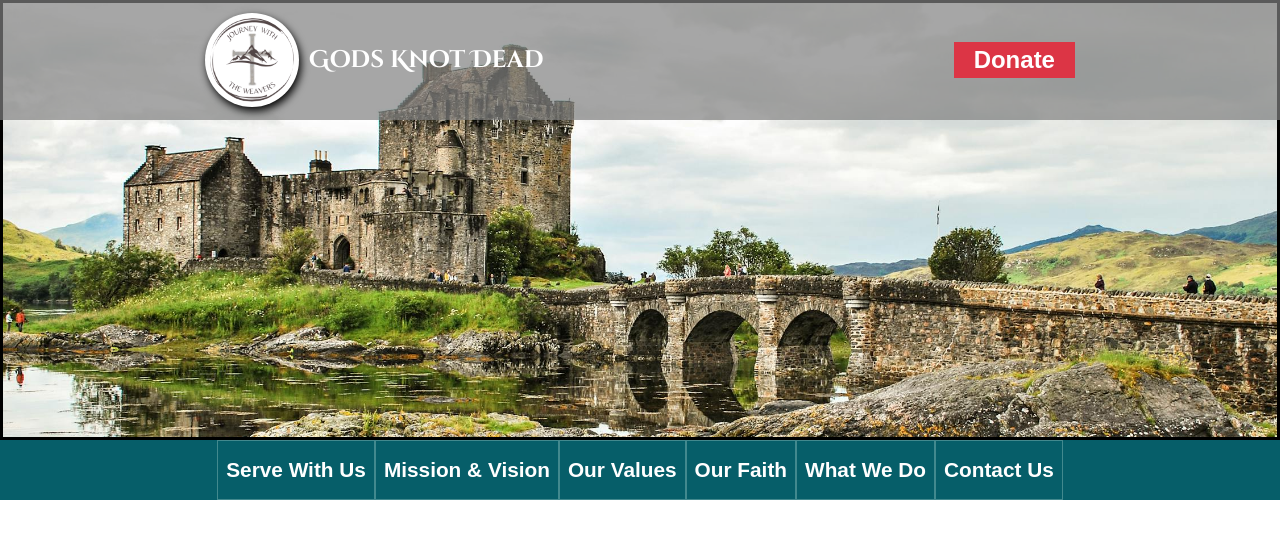
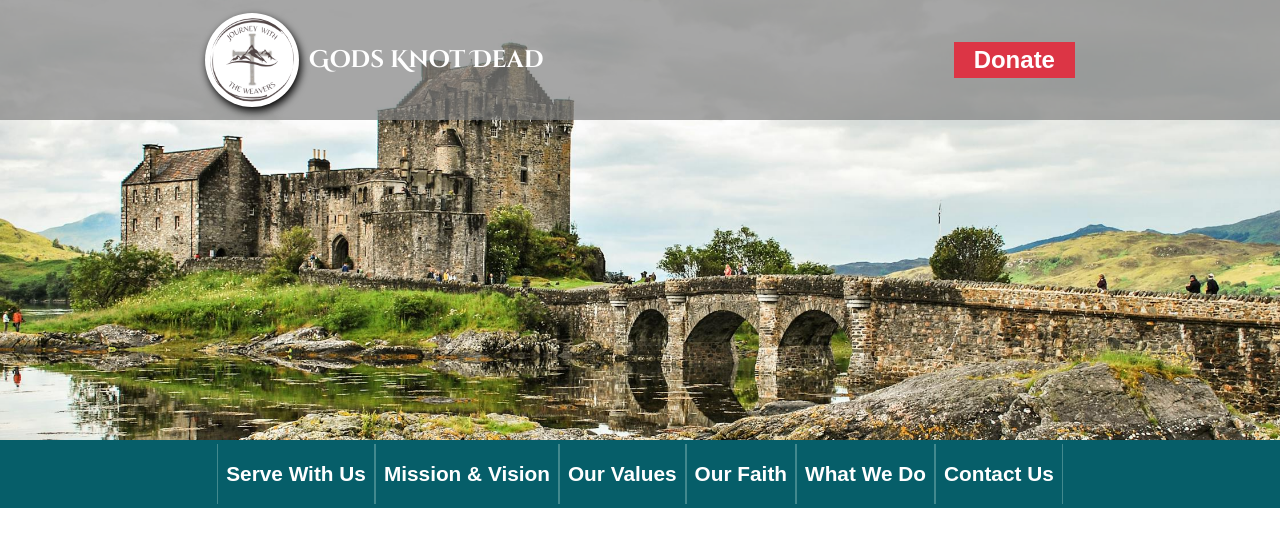
Before and after one commit to SampledGinger22/KnotWeb, a React (Vite) app: page / in a window 1280 px wide. Shown: the top 546 px of the page. Built offline with nearby package versions, Linux system fonts and the light colour scheme; a web font is replaced by a local one.

Commit message:
Final adjustments to header for now

```diff
--- a/src/style/Header.css
+++ b/src/style/Header.css
@@ -32,7 +32,6 @@
     overflow: hidden;
     z-index: 0; /* Place the image behind all other elements */
     object-position: 0 40%; /* Position the image at the top center */
-    border: solid 3px black;
     box-sizing: border-box; /* Ensure border is included in the element's dimensions */
 }
 
@@ -72,7 +71,7 @@
     flex-wrap: wrap;
     justify-content: center;
     align-items: center;
-    width: 99%; /* Full width */
+    width: 100%; /* Full width */
     height: 100%; /* Explicitly match the parent's height */
     min-height: fit-content;
     min-width: 220px;
@@ -90,7 +89,7 @@
     min-width: fit-content;
     font-weight: bolder;
     color: white;
-    margin: 0; /* Remove margin */
+    margin: 4px 0; /* Adjust margin */
     padding: 3px 8px; /* Add 3px of padding */
     height: 100%; /* Match the height of the containing div */
     text-decoration: none;
@@ -102,7 +101,10 @@
     border-radius: 0; /* Remove border-radius */
     align-content: center;
     transition: all 0.2s ease; /* Add smooth transition */
-    border: 1px #42898e solid;
+    border-left: 1px solid #42898e; /* Add left border */
+    border-right: 1px solid #42898e; /* Add right border */
+    border-top: none; /* Remove top border */
+    border-bottom: none; /* Remove bottom border */
 }
 
 .lowerNav a:hover {
```
